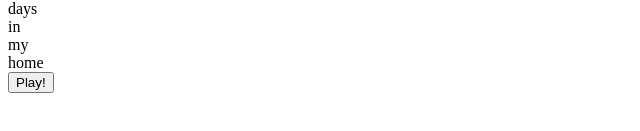
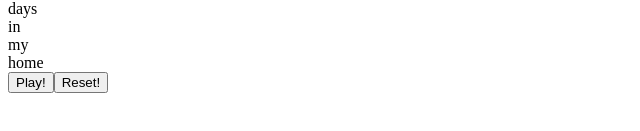
Before and after one commit to luceroraul12/rhythm-english, an Angular app: page / in a window 1280 px wide. Shown: the part 193-324 px from the top of the page, without its empty margins (0-640 px from the left). Built offline with nearby package versions, Linux system fonts and the light colour scheme.

Commit message:
add reset

```diff
--- a/src/app/views/basic/basic.component.html
+++ b/src/app/views/basic/basic.component.html
@@ -3,3 +3,4 @@
     {{item.word}}
 </div>
 <button (click)="readPhrase()">Play!</button>
+<button (click)="reset()">Reset!</button>
--- a/src/app/views/basic/basic.component.ts
+++ b/src/app/views/basic/basic.component.ts
@@ -32,4 +32,9 @@ export class BasicComponent implements OnInit {
     this.rhythmService.readPhrase(this.phraseService.rhythmResponse.rhythms);
   }
 
+  reset(): void{
+    this.counter = 0;
+    this.phrase.forEach(p => p.isReadedNow = false);
+  }
+
 }
```
